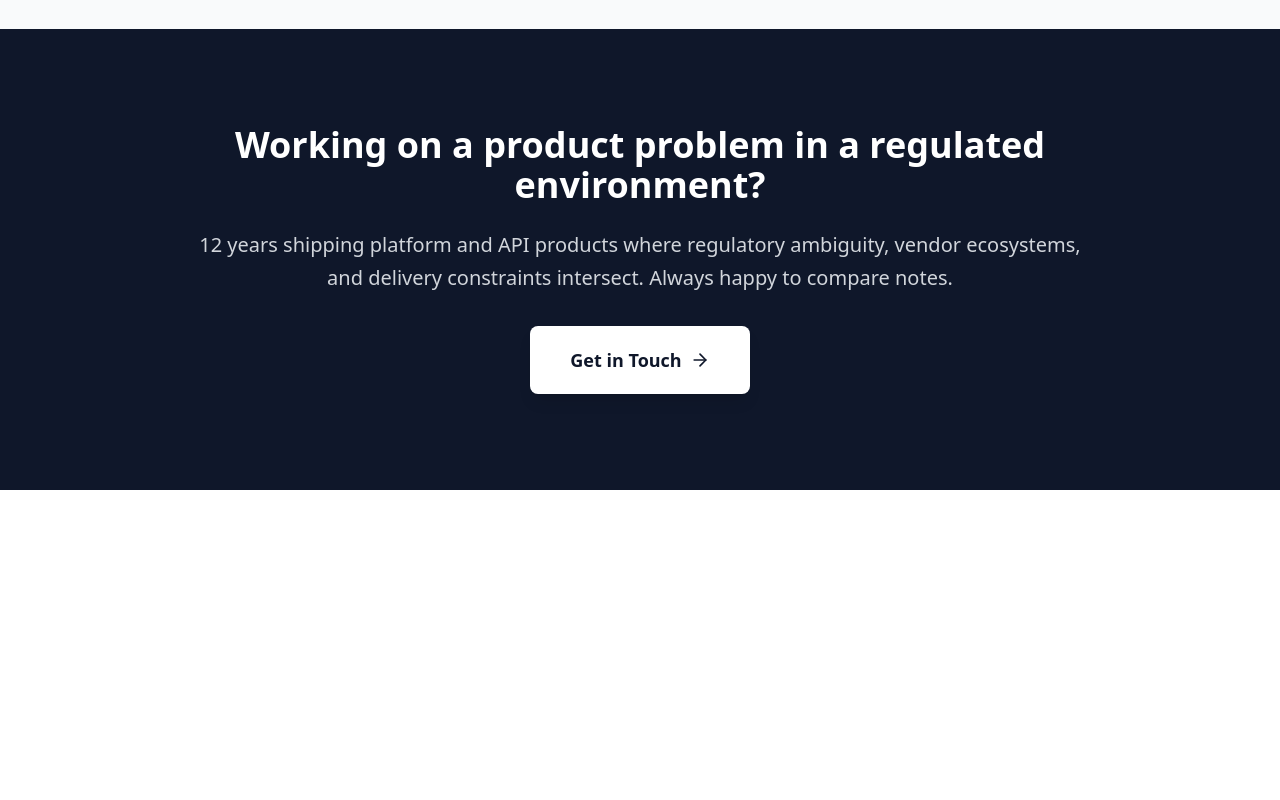
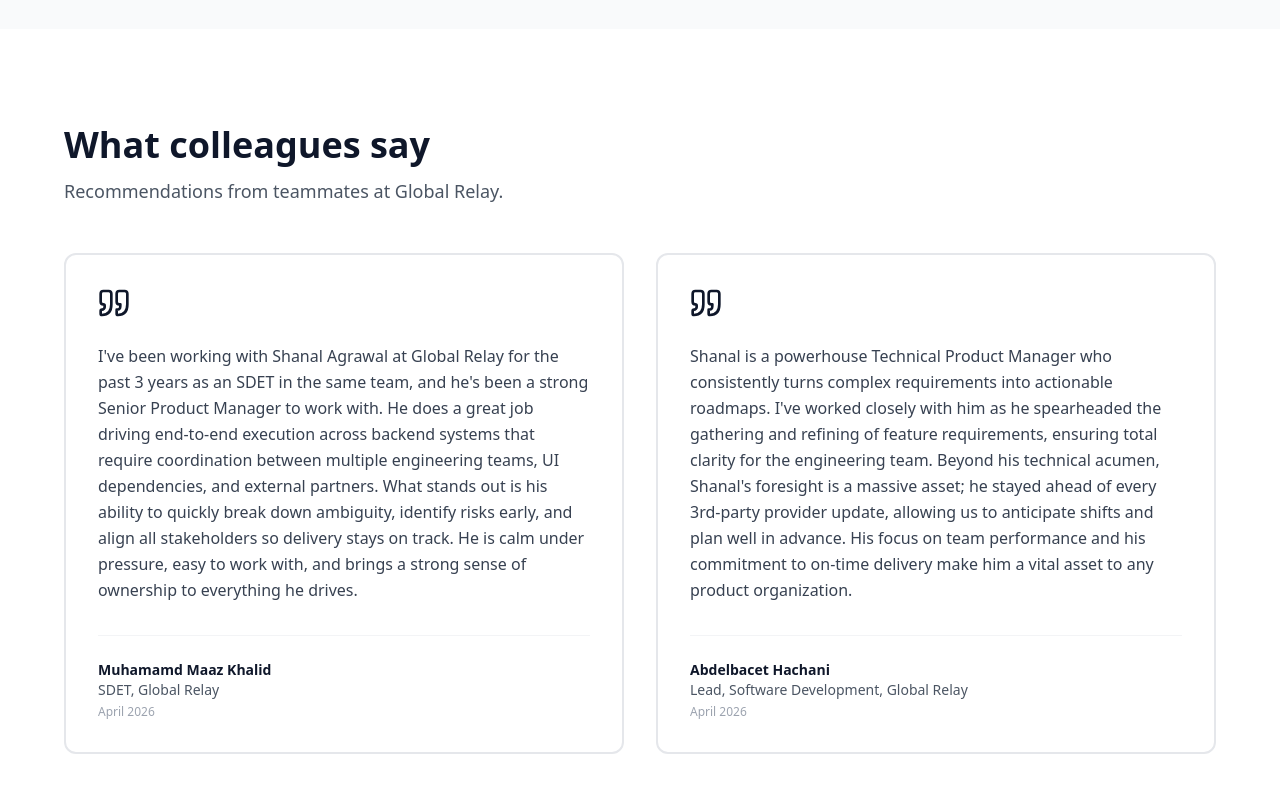
Before and after one commit to Shanal1988/pm_portfolio, a React (Vite) app: page / in a window 1280 px wide. Shown: the part 3380-4180 px from the top of the page. Before the commit the page ends 3870 px from the top, so only its background shows below. Built offline with nearby package versions, Linux system fonts and the light colour scheme.

Commit message:
Add testimonials section to Home page

```diff
--- a/src/pages/Home.tsx
+++ b/src/pages/Home.tsx
@@ -1,4 +1,4 @@
-import { ArrowRight, Building2, Target, Layers, TrendingUp } from 'lucide-react';
+import { ArrowRight, Building2, Target, Layers, TrendingUp, Quote } from 'lucide-react';
 import MetricCard from '../components/MetricCard';
 import Accordion from '../components/Accordion';
 
@@ -220,6 +220,39 @@ export default function Home({ onNavigate }: HomeProps) {
         </div>
       </section>
 
+      <section className="py-24 px-4 sm:px-6 lg:px-8">
+        <div className="max-w-6xl mx-auto">
+          <h2 className="text-4xl font-bold text-navy-900 mb-3">What colleagues say</h2>
+          <p className="text-lg text-gray-600 mb-12 max-w-3xl">
+            Recommendations from teammates at Global Relay.
+          </p>
+          <div className="grid grid-cols-1 lg:grid-cols-2 gap-8">
+            <div className="bg-white border-2 border-gray-200 rounded-xl p-8 hover:border-navy-900 hover:shadow-lg transition-all duration-200 flex flex-col">
+              <Quote className="w-8 h-8 text-navy-900 mb-6 flex-shrink-0" />
+              <p className="text-base text-gray-700 leading-relaxed mb-8 flex-1">
+                I've been working with Shanal Agrawal at Global Relay for the past 3 years as an SDET in the same team, and he's been a strong Senior Product Manager to work with. He does a great job driving end-to-end execution across backend systems that require coordination between multiple engineering teams, UI dependencies, and external partners. What stands out is his ability to quickly break down ambiguity, identify risks early, and align all stakeholders so delivery stays on track. He is calm under pressure, easy to work with, and brings a strong sense of ownership to everything he drives.
+              </p>
+              <div className="border-t border-gray-100 pt-6">
+                <div className="text-sm font-semibold text-navy-900">Muhamamd Maaz Khalid</div>
+                <div className="text-sm text-gray-600">SDET, Global Relay</div>
+                <div className="text-xs text-gray-400 mt-1">April 2026</div>
+              </div>
+            </div>
+            <div className="bg-white border-2 border-gray-200 rounded-xl p-8 hover:border-navy-900 hover:shadow-lg transition-all duration-200 flex flex-col">
+              <Quote className="w-8 h-8 text-navy-900 mb-6 flex-shrink-0" />
+              <p className="text-base text-gray-700 leading-relaxed mb-8 flex-1">
+                Shanal is a powerhouse Technical Product Manager who consistently turns complex requirements into actionable roadmaps. I've worked closely with him as he spearheaded the gathering and refining of feature requirements, ensuring total clarity for the engineering team. Beyond his technical acumen, Shanal's foresight is a massive asset; he stayed ahead of every 3rd-party provider update, allowing us to anticipate shifts and plan well in advance. His focus on team performance and his commitment to on-time delivery make him a vital asset to any product organization.
+              </p>
+              <div className="border-t border-gray-100 pt-6">
+                <div className="text-sm font-semibold text-navy-900">Abdelbacet Hachani</div>
+                <div className="text-sm text-gray-600">Lead, Software Development, Global Relay</div>
+                <div className="text-xs text-gray-400 mt-1">April 2026</div>
+              </div>
+            </div>
+          </div>
+        </div>
+      </section>
+
       <section className="py-24 px-4 sm:px-6 lg:px-8 bg-navy-900">
         <div className="max-w-4xl mx-auto text-center">
           <h2 className="text-4xl font-bold text-white mb-6">
```
